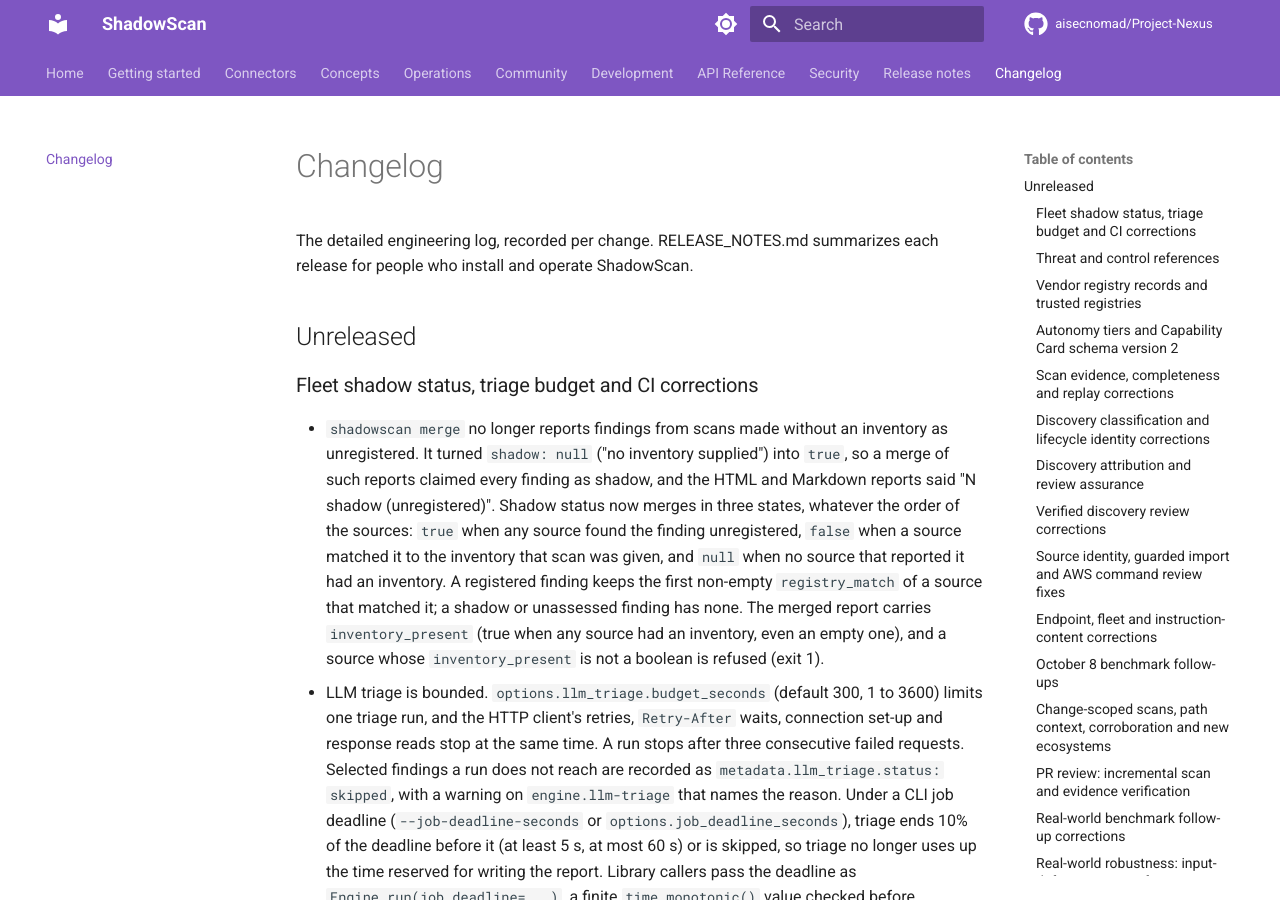
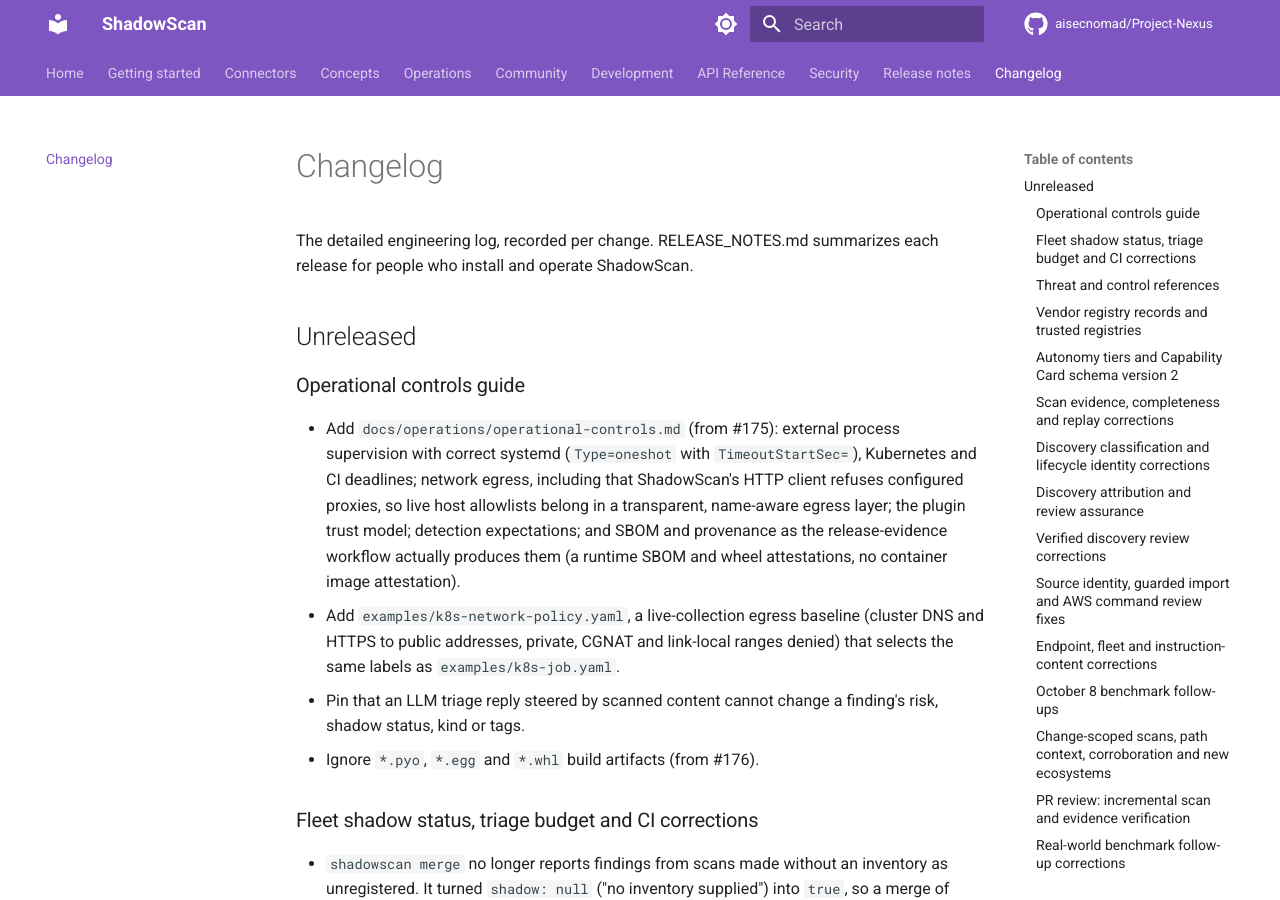
Before and after one commit to aisecnomad/Project-Nexus, an MkDocs documentation site: the page built from docs/changelog.md, in a window 1280 px wide and 900 px high. Built offline with MkDocs 1.6.1 and Material for MkDocs 9.7.7, drawn with Linux system fonts in a browser that asks for light colours; comment, search, counter and statistics services are not loaded.

Commit message:
Apply #175 (operational controls) and #176 (.gitignore) with corrections
#175 and #176 carry no Signed-off-by trailers, so their changes are
re-applied here. #176's README fixes are already on main.

Corrections to #175, which failed lint, docs and DCO and had eight open
review threads:
- The guide links SECURITY.md by URL (the relative link broke mkdocs
  --strict) and is in the mkdocs navigation.
- systemd: TimeoutStartSec= bounds only start-up of a simple unit; the
  example is a oneshot unit, for which it bounds the whole run.
- Egress: ShadowScan's HTTP client refuses configured proxies, so the
  guide no longer suggests one. The NetworkPolicy example now selects the
  Job's labels (app.kubernetes.io/name, shadowscan-mode: live), allows
  cluster DNS, which the original blocked, and denies CGNAT and all of
  169.254.0.0/16. It is documented as an address-level baseline beneath
  a name-aware allowlist, not as an allowlist.
- SBOM: the release-evidence workflow produces a runtime SBOM and wheel
  attestations and no container image attestation; the invalid
  cyclonedx-py invocation is gone.
- The four adversarial "tests" only ran `pass`. Three scenarios already
  have real coverage (offline line limits, YAML resource limits, path
  confinement); the fourth is now a real test that an LLM triage reply
  steered by scanned content cannot change risk, shadow, kind or tags.

Co-Authored-By: Claude Opus 5.5 <noreply@anthropic.com>
Claude-Session: https://claude.ai/code/session_01EqcM4XcgBowe3n2TBBtEfQ
Signed-off-by: Claude <noreply@anthropic.com>

```diff
--- a/CHANGELOG.md
+++ b/CHANGELOG.md
@@ -4,6 +4,23 @@ The detailed engineering log, recorded per change. RELEASE_NOTES.md
 summarizes each release for people who install and operate ShadowScan.
 
 ## Unreleased
+
+### Operational controls guide
+
+- Add `docs/operations/operational-controls.md` (from #175): external process
+  supervision with correct systemd (`Type=oneshot` with `TimeoutStartSec=`),
+  Kubernetes and CI deadlines; network egress, including that ShadowScan's HTTP
+  client refuses configured proxies, so live host allowlists belong in a
+  transparent, name-aware egress layer; the plugin trust model; detection
+  expectations; and SBOM and provenance as the release-evidence workflow
+  actually produces them (a runtime SBOM and wheel attestations, no container
+  image attestation).
+- Add `examples/k8s-network-policy.yaml`, a live-collection egress baseline
+  (cluster DNS and HTTPS to public addresses, private, CGNAT and link-local
+  ranges denied) that selects the same labels as `examples/k8s-job.yaml`.
+- Pin that an LLM triage reply steered by scanned content cannot change a
+  finding's risk, shadow status, kind or tags.
+- Ignore `*.pyo`, `*.egg` and `*.whl` build artifacts (from #176).
 
 ### Fleet shadow status, triage budget and CI corrections
 
--- a/mkdocs.yml
+++ b/mkdocs.yml
@@ -118,6 +118,7 @@ nav:
       - Assurance results (2026-09-24): assurance-results.md
       - Tenant canaries: canaries.md
       - CI integration: operations/ci.md
+      - Operational controls: operations/operational-controls.md
       - AI bill of materials: operations/ai-bom.md
       - OCSF events: operations/ocsf.md
       - LLM triage: operations/llm-triage.md
```
Also changed, not shown: docs/operations/operational-controls.md (added, +96 -0 lines), docs/production.md (+4 -2 lines), 3 other files.
